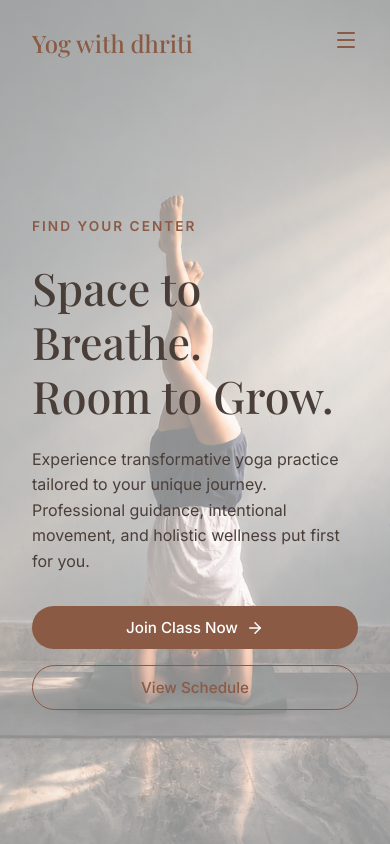
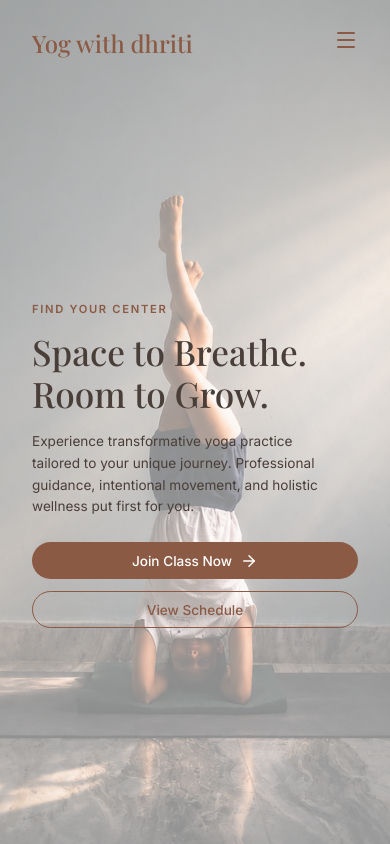
Before and after one commit to Kshitiz-kothari31/Yog_with_dhriti, a React (Vite) app: page / in a window 390 px wide. Shown: the top 844 px of the page. Built offline with nearby package versions, Linux system fonts and the light colour scheme; a web font is replaced by a local one.

Commit message:
fixed bugs

```diff
--- a/src/components/Hero.css
+++ b/src/components/Hero.css
@@ -63,22 +63,32 @@
     background-position: center top;
   }
 
+  .hero-subtitle {
+    font-size: 0.7rem;
+    margin-bottom: 0.75rem;
+  }
+
   .hero-title {
-    font-size: 2.8rem;
+    font-size: 2.2rem;
+    margin-bottom: 1rem;
   }
 
   .hero-description {
-    font-size: 1rem;
-    margin-bottom: 2rem;
+    font-size: 0.85rem;
+    margin-bottom: 1.5rem;
+    max-width: 90%;
   }
 
   .hero-buttons {
     flex-direction: column;
     align-items: stretch;
+    gap: 0.75rem;
   }
 
   .hero-buttons button {
     width: 100%;
+    padding: 0.6rem 1.2rem;
+    font-size: 0.85rem;
   }
 
   .hero::before {
--- a/src/components/WellnessHub.css
+++ b/src/components/WellnessHub.css
@@ -237,17 +237,20 @@
 }
 
 .btn-close-article {
-  background-color: #43655A;
+  background-color: var(--color-primary);
   color: white;
   padding: 0.6rem 1.5rem;
   border-radius: 9999px;
   font-weight: 600;
   font-size: 0.95rem;
-  transition: transform 0.2s ease;
+  transition: all 0.2s ease;
   white-space: nowrap;
+  border: none;
+  cursor: pointer;
 }
 
 .btn-close-article:hover {
+  background-color: var(--color-primary-dark);
   transform: translateY(-2px);
 }
 
@@ -266,27 +269,44 @@
     font-size: 2rem;
   }
 
+  .article-modal-overlay {
+    padding: 0;
+  }
+
+  .article-modal-content {
+    max-height: 100vh;
+    height: 100vh;
+    border-radius: 0;
+  }
+
+  .article-modal-close {
+    top: 1rem;
+    right: 1rem;
+  }
+
   .article-modal-header {
-    padding: 2rem 1.5rem 1.5rem 1.5rem;
+    padding: 1.5rem 1rem 1rem 1rem;
   }
 
   .article-modal-header h2 {
-    font-size: 1.8rem;
+    font-size: 1.5rem;
+    margin-bottom: 0.5rem;
   }
 
   .article-modal-body {
-    padding: 0 1.5rem 2rem 1.5rem;
-    font-size: 1rem;
+    padding: 0 1rem 1.5rem 1rem;
+    font-size: 0.95rem;
   }
 
   .article-modal-footer {
     flex-direction: column;
     align-items: flex-start;
-    gap: 1.5rem;
-    padding: 1.5rem;
+    gap: 1rem;
+    padding: 1rem;
   }
 
   .btn-close-article {
     width: 100%;
+    padding: 0.75rem;
   }
 }
--- a/src/components/WellnessHub.jsx
+++ b/src/components/WellnessHub.jsx
@@ -1,4 +1,4 @@
-import React, { useState } from 'react';
+import React, { useState, useEffect } from 'react';
 import { createPortal } from 'react-dom';
 import './WellnessHub.css';
 
@@ -72,6 +72,17 @@ const articles = [
 const WellnessHub = () => {
   const [selectedArticle, setSelectedArticle] = useState(null);
 
+  useEffect(() => {
+    if (selectedArticle) {
+      document.body.style.overflow = 'hidden';
+    } else {
+      document.body.style.overflow = 'unset';
+    }
+    return () => {
+      document.body.style.overflow = 'unset';
+    };
+  }, [selectedArticle]);
+
   return (
     <section className="wellness-hub">
       <div className="wellness-hub-header animate-fade-in">
```
